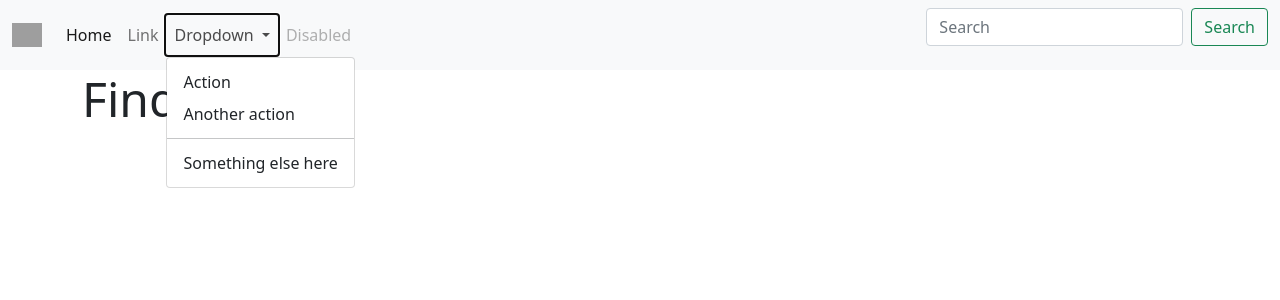
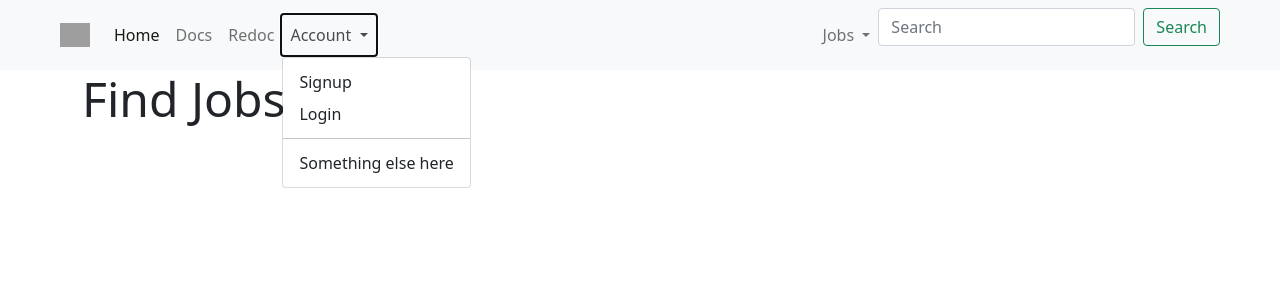
Before and after one commit to FrankCasanova/fastapi-job-board, a FastAPI app: page / in a window 1280 px wide, after a click on "Account". Shown: the top 300 px of the page. Run offline with FastAPI, Linux system fonts and the light colour scheme; data that the repository does not hold is empty; grey boxes are pictures that could not be loaded.

Commit message:
secure jwt implemented, with httpOnly, login frontend added

```diff
--- a/backend/templates/components/navbar.html
+++ b/backend/templates/components/navbar.html
@@ -1,7 +1,7 @@
-<nav class="navbar navbar-expand-lg navbar-light bg-light">
+<nav class="navbar navbar-expand-lg navbar-light bg-light px-5">
   <div class="container-fluid">
     <a class="navbar-brand" href="#">
-      <img src="{{ url_for('static', path='images/logoweb.jpg') }}" alt="logo" width="30" height="24">
+      <img src="{{ url_for('static', path='images/logo.png') }}" alt="" width="30" height="24">
     </a>
     <button class="navbar-toggler" type="button" data-bs-toggle="collapse" data-bs-target="#navbarSupportedContent" aria-controls="navbarSupportedContent" aria-expanded="false" aria-label="Toggle navigation">
       <span class="navbar-toggler-icon"></span>
@@ -9,28 +9,39 @@
     <div class="collapse navbar-collapse" id="navbarSupportedContent">
       <ul class="navbar-nav me-auto mb-2 mb-lg-0">
         <li class="nav-item">
-          <a class="nav-link active" aria-current="page" href="#">Home</a>
+          <a class="nav-link active" aria-current="page" href="/">Home</a>
         </li>
         <li class="nav-item">
-          <a class="nav-link" href="#">Link</a>
+          <a class="nav-link" href="/docs/">Docs</a>
+        </li>
+        <li class="nav-item">
+          <a class="nav-link" href="/redoc/">Redoc</a>
         </li>
         <li class="nav-item dropdown">
           <a class="nav-link dropdown-toggle" href="#" id="navbarDropdown" role="button" data-bs-toggle="dropdown" aria-expanded="false">
-            Dropdown
+            Account
           </a>
           <ul class="dropdown-menu" aria-labelledby="navbarDropdown">
-            <li><a class="dropdown-item" href="#">Action</a></li>
-            <li><a class="dropdown-item" href="#">Another action</a></li>
+            <li><a class="dropdown-item" href="/register/">Signup</a></li>
+            <li><a class="dropdown-item" href="/login/">Login</a></li>
             <li><hr class="dropdown-divider"></li>
             <li><a class="dropdown-item" href="#">Something else here</a></li>
           </ul>
         </li>
-        <li class="nav-item">
-          <a class="nav-link disabled" href="#" tabindex="-1" aria-disabled="true">Disabled</a>
+      </ul>
+      <ul class="navbar-nav ml-auto mb-2 mb-lg-0">
+        <li class="nav-item dropdown">
+          <a class="nav-link dropdown-toggle" href="#" id="navbarDropdown" role="button" data-bs-toggle="dropdown" aria-expanded="false">
+            Jobs
+          </a>
+          <ul class="dropdown-menu" aria-labelledby="navbarDropdown">
+            <li><a class="dropdown-item" href="/post-a-job/">Create Job post</a></li>
+            <li><a class="dropdown-item" href="/delete-job/">Delete a post</a></li>
+          </ul>
         </li>
       </ul>
-      <form class="d-flex">
-        <input class="form-control me-2" type="search" placeholder="Search" aria-label="Search">
+      <form class="d-flex" action="/search/">
+        <input class="form-control me-2" name="query" id="autocomplete" type="search" placeholder="Search" aria-label="Search">
         <button class="btn btn-outline-success" type="submit">Search</button>
       </form>
     </div>
--- a/backend/webapps/base.py
+++ b/backend/webapps/base.py
@@ -1,4 +1,5 @@
 from fastapi import APIRouter
+from webapps.auth import route_login
 from webapps.jobs import route_jobs
 from webapps.users import route_users
 
@@ -6,3 +7,4 @@ from webapps.users import route_users
 api_router = APIRouter()
 api_router.include_router(route_jobs.router, prefix="", tags=["job-webapp"])
 api_router.include_router(route_users.router, prefix="", tags=["users-webapp"])
+api_router.include_router(route_login.router, prefix="", tags=["auth-webapp"])
--- a/backend/webapps/users/route_users.py
+++ b/backend/webapps/users/route_users.py
@@ -16,9 +16,9 @@ templates = Jinja2Templates(directory="templates")
 router = APIRouter(include_in_schema=False)
 
 
-# @router.get("/register/")
-# def register(reqquest: Request):
-#     return templates.TemplateResponse("users/register.html", {"request": reqquest})
+@router.get("/register/")
+def register(reqquest: Request):
+    return templates.TemplateResponse("users/register.html", {"request": reqquest})
 
 
 @router.post("/register/")
--- a/setup.cfg
+++ b/setup.cfg
@@ -1,4 +1,4 @@
 [flake8]
-ignore = E501, W503, E203, E402, E712
+ignore = E501, W503, E203, E402, E712, F811
 max-line-length = 88
 exclude = .git, *migrations*,backend/db/base.py
```
Also changed, not shown: backend/apis/utils.py (added, +41 -0 lines), backend/apis/version1/route_login.py (+9 -3 lines), backend/templates/auth/login.html (added, +41 -0 lines), backend/webapps/auth/forms.py (added, +26 -0 lines), backend/webapps/auth/route_login.py (added, +35 -0 lines), .pre-commit-config.yaml, backend/test.db, test.db.
